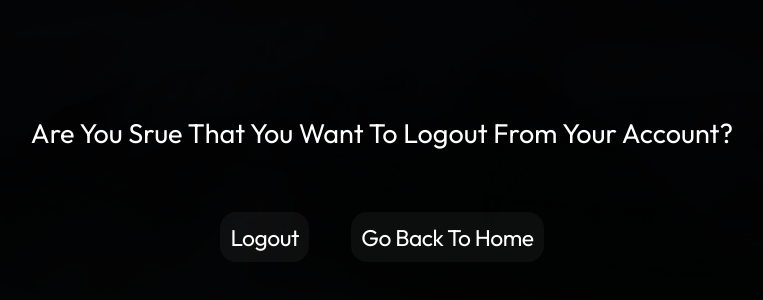
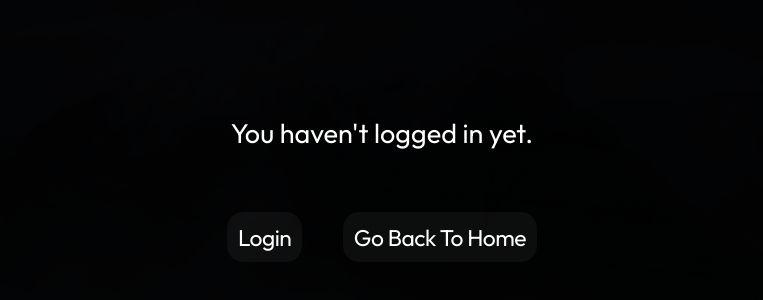
Before and after one commit to v-amirrr/finance-tracker, a React (Create React App) app: page /logout-confirmation in a window 1280 px wide. Shown: the part 180-480 px from the top of the page, without its empty margins (258-1021 px from the left). Built offline with nearby package versions, Linux system fonts and the light colour scheme; a web font is replaced by a local one.

Commit message:
fix: fixed the logout confirmation bug
Logout confirmation is a page that user uses it when the user wants to logout.
Now if the user isn't logged in and type the address in the search bar, a different UI will be shown to the user.

```diff
--- a/src/components/LogoutConfirmation.js
+++ b/src/components/LogoutConfirmation.js
@@ -3,7 +3,7 @@ import styles from "./LogoutConfirmation.module.css";
 
 import Popup from './Popup';
 
-import { useNavigate } from 'react-router-dom';
+import { useNavigate, Navigate } from 'react-router-dom';
 
 import useAuthContext from '../hooks/useAuthContext';
 
@@ -38,6 +38,9 @@ const LogoutConfirmation = () => {
 
     return (
         <>
+            {
+                user
+                ?
                 <motion.div className={styles["logout-confirmation"]} initial="hidden" animate="visible" exit="exit" variants={confirmationVariants}>
                     <motion.p variants={confirmatioPVariants}>Are You Srue That You Want To Logout From Your Account{user && `, ${user.displayName}`}?</motion.p>
                     <motion.div className={styles["buttons"]} variants={confirmatioBtnVariants}>
@@ -50,6 +53,15 @@ const LogoutConfirmation = () => {
                     </AnimatePresence>
 
                 </motion.div>
+                :
+                <motion.div className={styles["logout-confirmation"]} initial="hidden" animate="visible" exit="exit" variants={confirmationVariants}>
+                    <motion.p variants={confirmatioPVariants}>You haven't logged in yet.</motion.p>
+                    <motion.div className={styles["buttons"]} variants={confirmatioBtnVariants}>
+                        <motion.div onClick={() => navigate("/login")} whileHover={{ scale: 1.1 }} whileTap={{ scale: 0.9 }}>Login</motion.div>
+                        <motion.div onClick={() => navigate("/")} whileHover={{ scale: 1.1 }} whileTap={{ scale: 0.9 }}>Go Back To Home</motion.div>
+                    </motion.div>
+                </motion.div>
+            }
         </>
     );
 };
--- a/src/hooks/useLogout.js
+++ b/src/hooks/useLogout.js
@@ -29,7 +29,6 @@ export const useLogout = () => {
                 setError(null);
                 navigate("/", { replace: true });
                 setIsPending(false);
-
             }
         }
 
```
Lines whose indentation alone changed are shown as unchanged.
